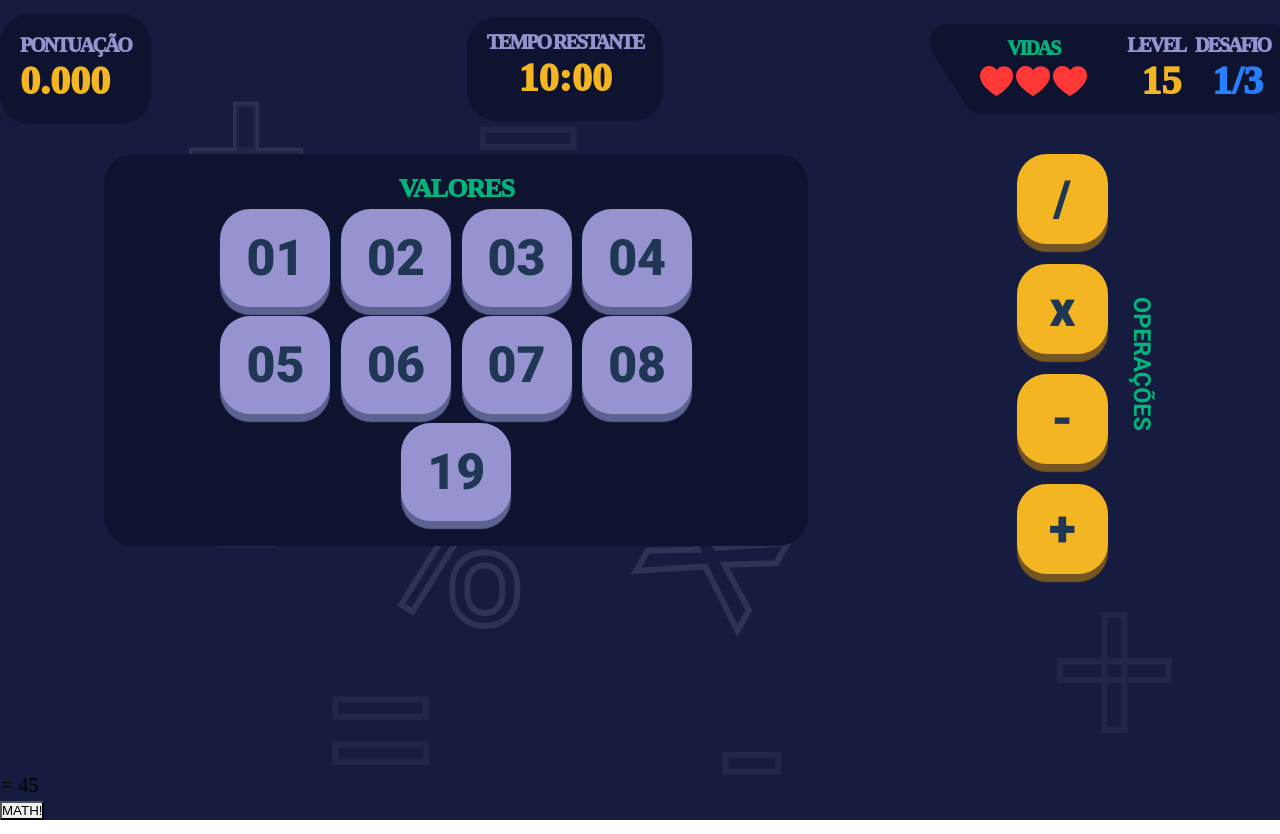
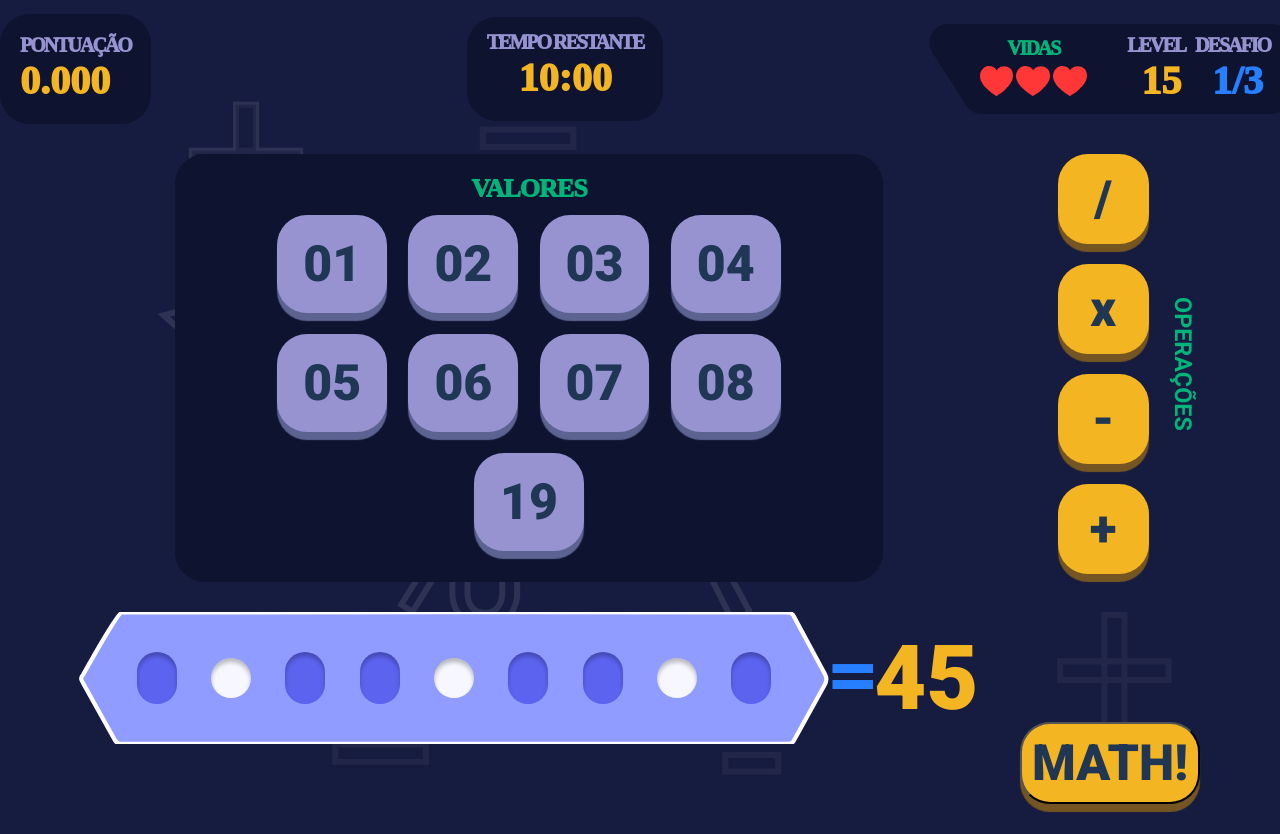
Before and after one commit to ayoline/alpha-desafio-game, a website: page frontend/src/index.html in a window 1280 px wide. Drawn offline with nearby package versions, Linux system fonts and the light colour scheme; a web font is replaced by a local one.

Commit message:
v1.2-front

```diff
--- a/frontend/src/index.html
+++ b/frontend/src/index.html
@@ -38,6 +38,7 @@
                 </div>
             </div>
         </section>
+        <div id="ajust-size">
             <section id="sec-two">
                 <div id='numbers'>
                     <span>VALORES</span>
@@ -54,6 +55,23 @@
                         <!-- <div class="block-num">10</div> -->
                     </div>
                 </div>
+                <div id="ajust-result">
+                    <div id="div-result">
+                        <div class="input-num block-model"></div>
+                        <div class="input-op block-model"></div>
+                        <div class="input-num block-model"></div>
+                        <div class="input-num block-model"></div>
+                        <div class="input-op block-model"></div>
+                        <div class="input-num block-model"></div>
+                        <div class="input-num block-model"></div>
+                        <div class="input-op block-model"></div>
+                        <div class="input-num block-model"></div>
+                    </div>
+                    <i>=</i>
+                    <span>45</span>
+                </div>
+            </section>
+            <section id="sec-three">
                 <div id="operations-id">
                     <div>
                         <div class="operations block-model">/</div>
@@ -63,23 +81,13 @@
                     </div>
                     <h3>OPERAÇÕES</h3>
                 </div>
-        </section>
-        <section id="sec-three">
                 <div>
-                <div id="div-result">
-                    <div class="input-num"></div>
-                    <div class="input-op"></div>
-                    <div class="input-num"></div>
-                </div>
-                <i>=</i>
-                <span>45</span>
-            </div>
-            <div>
-                <button>
+                    <button id='math-div'>
                         MATH!
                     </button>
                 </div>
             </section>
+        </div>
     </main>
 
     <script src=app.js></script>
--- a/frontend/src/style.css
+++ b/frontend/src/style.css
@@ -103,8 +103,9 @@ main{
 #sec-two{
     margin-top: 1.5rem;
     display: flex;
-    align-items: flex-start;
-    justify-content: space-around;
+    flex-direction: column;
+    align-items: center;
+    justify-content: flex-start;
     width: 100%;
     height: 100%; /*ALERT*/
 }
@@ -115,8 +116,8 @@ main{
     align-items: center;
     justify-content: flex-start;
     border-radius: 30px;
-    width: 55%;
-    max-width: 55%;
+    width: 67%;
+    max-width: 67%;
     height: 60%;
     background: #0E1330;
     padding-bottom: 1rem;
@@ -131,7 +132,7 @@ main{
     font-weight: 1000;
 }
 #numbers > div{
-    width: 70%;
+    width: 77%;
     height: 100%;
     display: flex;
     flex-flow: row wrap;
@@ -163,7 +164,8 @@ main{
     flex-direction: row;
     align-items: flex-start;
     justify-content: center;
-}
+    margin-top: 1.5rem;
+} /*AQUI*/
 
 /* #operations-id div{
     display: flex;
@@ -182,7 +184,7 @@ main{
 
 .operations:not(.operations:first-child){
     margin-top: 20px;
-}
+} /*aqui*/
 
 .operations{
     color: #1F3755;
@@ -190,3 +192,97 @@ main{
     padding: 0.8rem 1.6rem;
     box-shadow: 0px 8px 1px #755623;
 }
+
+/*SECTION THREE
+*/
+
+#sec-three{
+    display: flex;
+    flex-direction: column;
+    align-items: center;
+    justify-content: flex-start;
+    width: 21%;
+    height: 100%;
+}
+
+#ajust-result{
+    margin-top: 1.5rem;
+    width: 85%;
+    display: flex;
+    flex-direction: row;
+    align-items: center;
+    justify-content: space-around;
+}
+
+#ajust-result span{
+    font-size: 4.5rem;
+    font-family: var(--fontRoboto);
+    font-weight: 1000;
+    color: #F4B522;
+}
+
+#div-result{
+    background-image: url('./assets/img/rec3.svg');
+    background-size: cover;
+    /* background-repeat: no-repeat; */
+    background-position: center;
+    display: flex;
+    flex-direction: row;
+    align-items: center;
+    justify-content: space-around;
+    width: 100%;
+    max-width: 100%;
+    height: fit-content;
+    padding: 2rem;
+}
+
+.input-num{
+    width: 2rem;
+    height: 2.6rem;
+    background-color: #5C63EF;
+    box-shadow: inset 0px 4px 4px rgba(0, 0, 0, 0.25);
+}
+
+.input-op{
+    padding: 1rem;
+    background-color: #F7F7FF;
+    box-shadow: inset 0px 4px 4px rgba(0, 0, 0, 0.25);
+}
+
+#ajust-size{
+    display: flex;
+    flex-direction: row;
+    align-items: flex-start;
+    justify-content: space-evenly;
+    width: 100%;
+    height: 100%;
+}
+
+i{
+    font-style: normal;
+    color: #257FFE;
+    font-size: 4rem;
+    font-weight: 1000;
+    font-family: var(--fontSolway);
+}
+
+#sec-three{
+    position: relative;
+}
+
+#sec-three > div:last-child{
+    position: absolute;
+    bottom: 0rem;
+    right: 4rem;
+}
+
+#math-div{
+    font-family: var(--fontRoboto);
+    font-size: 2.5rem;
+    color: #1F3755;
+    font-weight: 1000;
+    background-color: #F4B522;
+    box-shadow: 0px 8px 1px #755623;
+    border-radius: 30px;
+    padding: 0.5rem;
+}
```
Also changed, not shown: frontend/src/assets/img/rec3.svg (added). Lines whose indentation alone changed are shown as unchanged.
